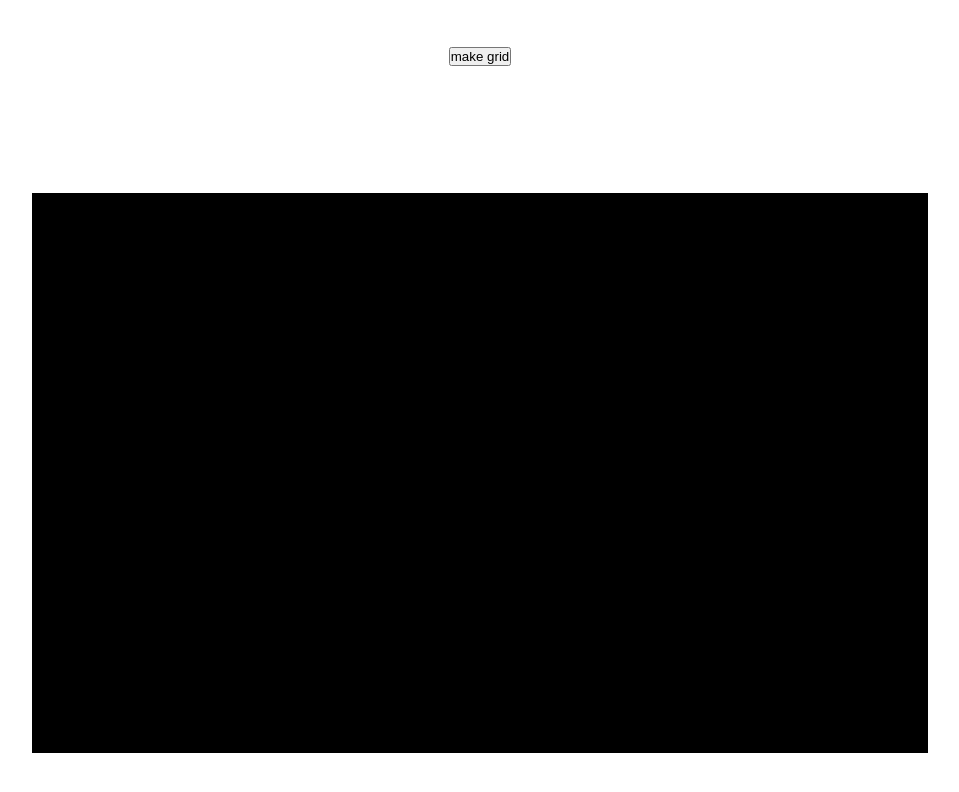
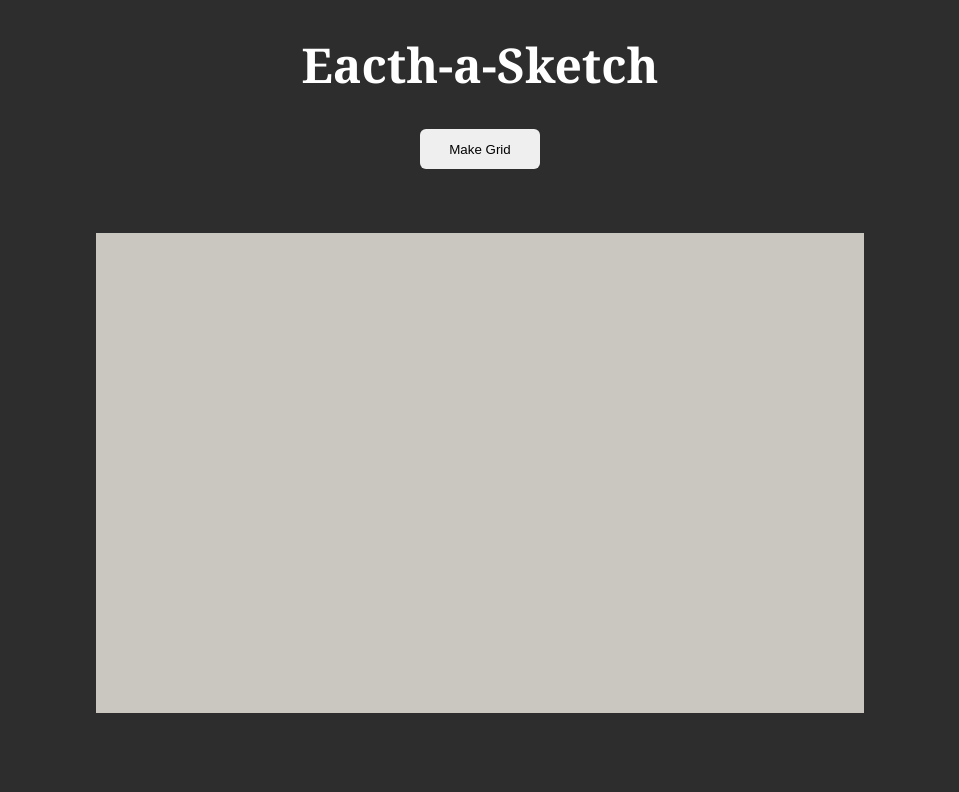
Before and after one commit to Anigrl/sketch, a plain HTML site: page index.html in a window 1280 px wide. Shown: the whole page, without its empty margins (160-1119 px from the left). Drawn offline with Linux system fonts and the light colour scheme.

Commit message:
tweak some coloring and ui

```diff
--- a/index.html
+++ b/index.html
@@ -9,6 +9,7 @@
 </head>
 
 <body>
+    <h2 class="head">Eacth-a-Sketch</h2>
     <button class="prompt">make grid</button>
 
     <div class="container">
--- a/style.css
+++ b/style.css
@@ -3,31 +3,54 @@
     padding: 0;
     box-sizing: border-box;
 }
+:root{
+    --prim-color:#3498db;
+    --sec-color: #e74c3c;
+    --third-color:#37bda0;
+    font-family: Georgia, 'Times New Roman', Times, serif;
+}
 body{
     width: 100%;
     height: 100vh;
-    display: grid;
-    place-items: center;
+     display: flex;
+     flex-direction: column;
+     /* background-color: var(--third-color); */
+     background-color: rgba(19, 18, 18, 0.884);
 }
 
-#prompt{
-     width: 100px;
-     height: 30px;
-     border-radius: 3px;
-     background-color: rgb(255, 245, 100);
+.prompt{
+     width: 120px;
+     height: 40px;
+     border: none;
+     border-radius: 6px;
+     /* background-color: var(--third-color); */
      color: rgb(2, 2, 2);
+     margin: 2rem auto;
+     text-transform: capitalize;
+
 }
+.prompt:hover{
+    color: rgb(0, 0, 0);
+    background-color: rgb(230, 226, 14);
+    cursor: pointer;
+}
+
+.head{
+    text-align: center;
+    font-size: 3rem;
+    margin-top: 2rem;
+    color: white;
+}
+
 .container{
-    width: 70vw;
-    height: 70vh;
-    background-color: black;
+    width: 60vw;
+    height: 60vh;
+    background-color: rgb(202, 199, 193);
+    border: 1 rem solid rgb(240, 71, 71);
     margin: 0 auto;
     margin-top: 2rem;
     display: flex;
     flex-wrap: wrap;
-    /* justify-content: space-around; */
-
-    /* flex-direction: column; */
 
 }
 
```
